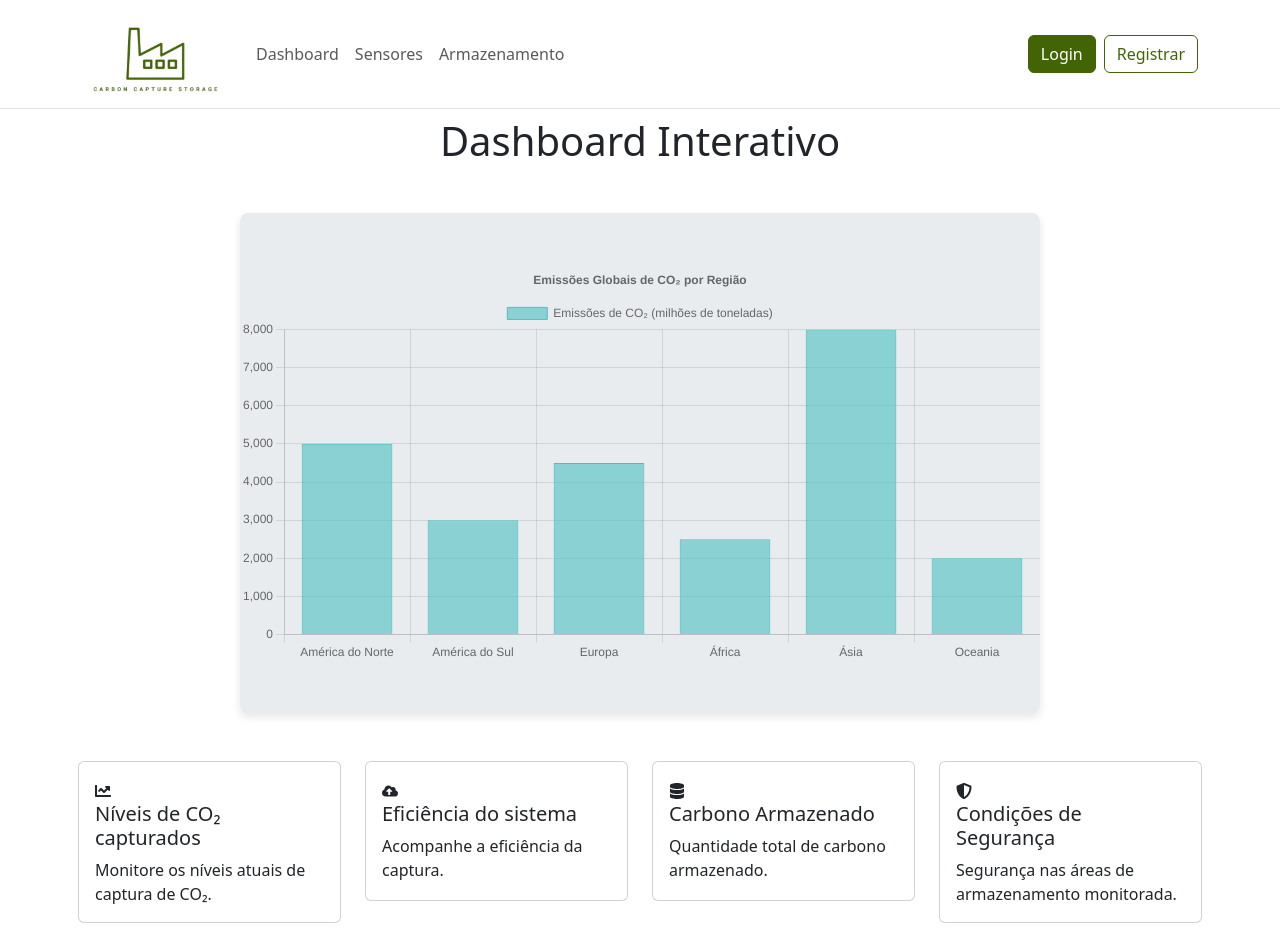
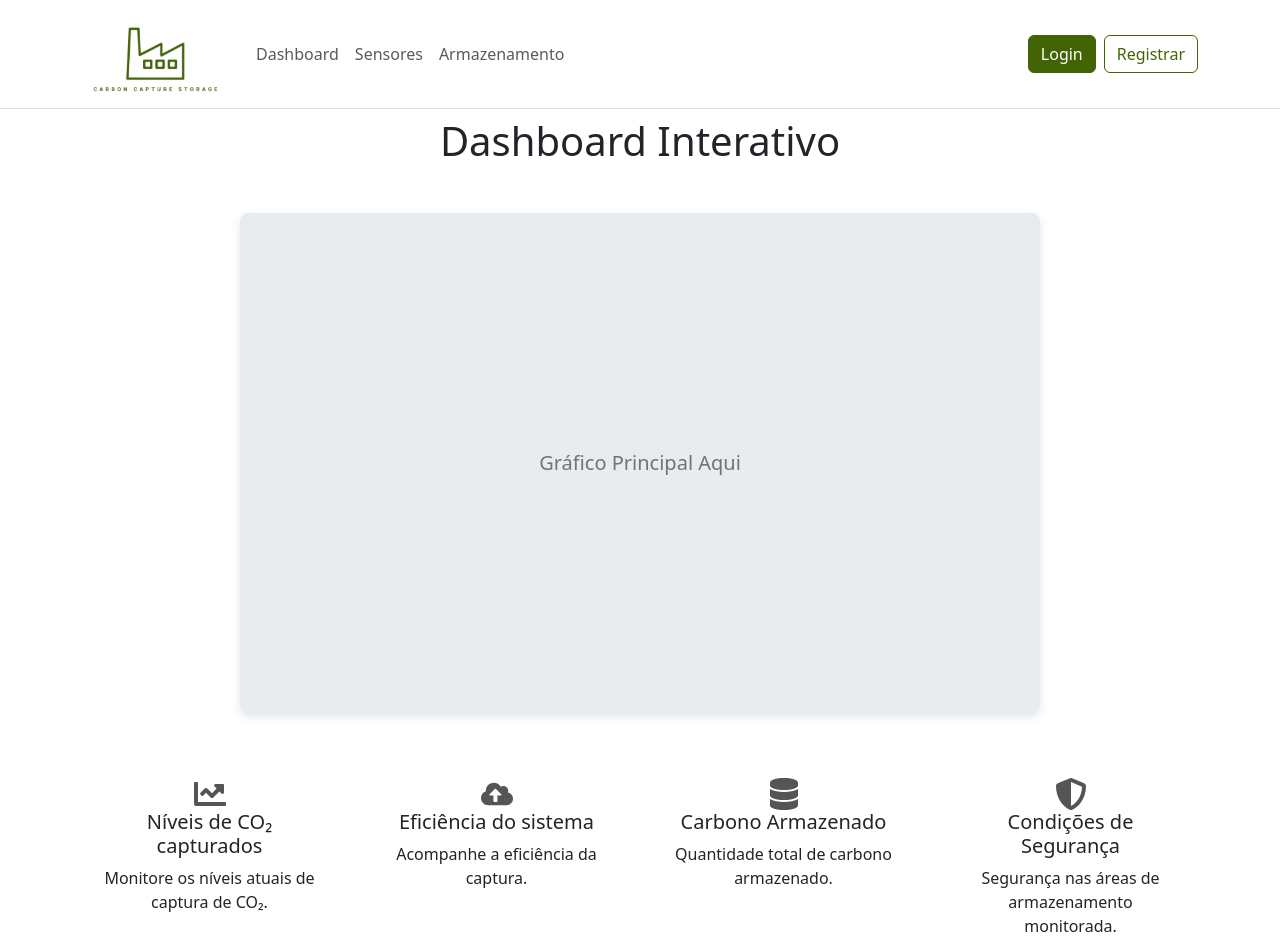
Before and after one commit to Monteiro77/CCS, a React (Vite) app: page /dashboard in a window 1280 px wide. Shown: the top 952 px of the page. Before the commit the page ends 931 px from the top, so only its background shows below. Built offline with nearby package versions, Linux system fonts and the light colour scheme.

Commit message:
mudanças no IfoCard

```diff
--- a/src/App.jsx
+++ b/src/App.jsx
@@ -3,15 +3,14 @@ import Header from './assets/components/Header/Index';
 import 'bootstrap/dist/css/bootstrap.min.css';
 
 function App() {
-
   return (
-      <>
-      <Header></Header>
+    <>
+      <Header /> {/* Header fixado em todas as páginas */}
       <main>
-      <Outlet/>
+        <Outlet /> {/* Renderiza o conteúdo da rota ativa */}
       </main>
     </>
-  )
+  );
 }
 
-export default App
+export default App;
--- a/src/assets/components/Header/Index.jsx
+++ b/src/assets/components/Header/Index.jsx
@@ -9,10 +9,10 @@ export default function Header() {
     <header>
       <nav className="navbar navbar-expand-lg navbar-light bg-white border-bottom">
         <div className="container">
-                    {/* Logo */}
-                    <a className="navbar-brand d-flex align-items-center" href="#">
+          {/* Logo com Link para a Home */}
+          <Link to="/" className="navbar-brand d-flex align-items-center">
             <img src={logo} alt="Logo CCS" style={{ width: '150px' }} />
-                    </a>
+          </Link>
 
           {/* Menu de navegação */}
           <button className="navbar-toggler" type="button" data-bs-toggle="collapse" data-bs-target="#navbarNav" aria-controls="navbarNav" aria-expanded="false" aria-label="Toggle navigation">
@@ -22,13 +22,13 @@ export default function Header() {
           <div className="collapse navbar-collapse d-flex justify-content-between" id="navbarNav">
             <ul className="navbar-nav">
               <li className="nav-item">
-                                <Link to={"/dashboard"} className='nav-link'>Dashboard</Link>
+                <Link to="/dashboard" className="nav-link">Dashboard</Link>
               </li>
-                            <li className="nav-item dropdown">
-                                <Link to={"/sensores"} className='nav-link'>Sensores</Link>
+              <li className="nav-item">
+                <Link to="/sensores" className="nav-link">Sensores</Link>
               </li>
-                            <li className="nav-item dropdown">
-                                <Link to={"/armazenamento"} className='nav-link'>Armazenamento</Link>
+              <li className="nav-item">
+                <Link to="/armazenamento" className="nav-link">Armazenamento</Link>
               </li>
             </ul>
 
--- a/src/assets/components/InfoCard/index.jsx
+++ b/src/assets/components/InfoCard/index.jsx
@@ -1,16 +1,19 @@
-
 import React from 'react';
 import styles from './styles.module.scss';
 
-function InfoCard({ icon: Icon, title, description }) {
+function InfoCard({ icon: Icon, title, description, onClick }) {
   return (
-    <div className={`card ${styles.card}`} style={{minHeight: '140px'}}>
-      <div className="card-body">
+    <button
+      className={`card ${styles.card}`}
+      style={{ minHeight: '140px' }}
+      onClick={onClick}
+    >
+      <div className={`card-body ${styles.cardBody}`}>
         <Icon className={styles.icon} />
         <h5 className="card-title">{title}</h5>
         <p className="card-text">{description}</p>
       </div>
-    </div>
+    </button>
   );
 }
 
--- a/src/assets/components/InfoCard/styles.module.scss
+++ b/src/assets/components/InfoCard/styles.module.scss
@@ -0,0 +1,45 @@
+.card {
+    border: none;
+    cursor: pointer;
+    transition: transform 0.3s ease, background-color 0.3s ease;
+
+    &:hover {
+      transform: scale(1.05);
+    }
+  }
+
+  .cardBody {
+    display: flex;
+    flex-direction: column;
+    align-items: center;
+    justify-content: center;
+    background-color: #fff;
+    border-radius: 8px;
+    transition: background-color 0.3s ease;
+
+    &:hover {
+      background-color: #547c09;
+      color: #fff;
+
+      .icon {
+        color: #fff;
+      }
+
+      .card-title,
+      .card-text {
+        color: #fff;
+      }
+    }
+  }
+
+  .icon {
+    font-size: 2rem;
+    color: #555;
+    transition: color 0.3s ease;
+  }
+
+  .card-title,
+  .card-text {
+    color: #333;
+    transition: color 0.3s ease;
+  }
--- a/src/assets/pages/Dashboard/Index.jsx
+++ b/src/assets/pages/Dashboard/Index.jsx
@@ -1,49 +1,25 @@
 import React from 'react';
-import { Bar } from 'react-chartjs-2';
-import { Chart as ChartJS, CategoryScale, LinearScale, BarElement, Title, Tooltip, Legend } from 'chart.js';
 import styles from './styles.module.scss';
+
+// Importando ícones de exemplo (pode adaptar conforme necessário)
 import { FaChartLine, FaCloudUploadAlt, FaDatabase, FaShieldAlt } from 'react-icons/fa';
 import InfoCard from '../../components/InfoCard';
 
-ChartJS.register(CategoryScale, LinearScale, BarElement, Title, Tooltip, Legend);
-
 export default function Dashboard() {
-  // Dados de exemplo para o gráfico de emissões de CO₂
-  const data = {
-    labels: ['América do Norte', 'América do Sul', 'Europa', 'África', 'Ásia', 'Oceania'],
-    datasets: [
-      {
-        label: 'Emissões de CO₂ (milhões de toneladas)',
-        data: [5000, 3000, 4500, 2500, 8000, 2000],
-        backgroundColor: 'rgba(75, 192, 192, 0.6)',
-        borderColor: 'rgba(75, 192, 192, 1)',
-        borderWidth: 1,
-      },
-    ],
-  };
-
-  const options = {
-    responsive: true,
-    plugins: {
-      legend: {
-        position: 'top',
-      },
-      title: {
-        display: true,
-        text: 'Emissões Globais de CO₂ por Região',
-      },
-    },
-  };
-
   return (
     <>
+
+      {/* Conteúdo principal do Dashboard */}
       <main className="container h-full p-2">
         <h1 className="text-center mb-5">Dashboard Interativo</h1>
 
+        {/* Seção de gráfico central */}
         <div className={styles.chartSection}>
           <div className={styles.chartContainer}>
-            {/* Gráfico de Barras de Emissões de CO₂ */}
-            <Bar data={data} options={options} />
+            {/* Placeholder para gráfico */}
+            <div className={styles.chartPlaceholder}>
+              Gráfico Principal Aqui
+            </div>
           </div>
         </div>
 
@@ -79,7 +55,9 @@ export default function Dashboard() {
           </div>
         </div>
       </main>
+
+      {/* Footer */}
       <footer />
-    </>
+      </>
   );
 }
--- a/src/main.jsx
+++ b/src/main.jsx
@@ -1,26 +1,25 @@
-import App from "./App"
-import React from 'react'
-import ReactDOM from 'react-dom/client'
-import {createBrowserRouter, RouterProvider} from 'react-router-dom'
-import PageNotFound from "./assets/pages/PageNotFound"
-import LandingPage from "./assets/pages/LandingPage/Index"
-import Dashboard from "./assets/pages/Dashboard/Index"
+import App from "./App";
+import React from 'react';
+import ReactDOM from 'react-dom/client';
+import { createBrowserRouter, RouterProvider } from 'react-router-dom';
+import PageNotFound from "./assets/pages/PageNotFound";
+import LandingPage from "./assets/pages/LandingPage/Index";
+import Dashboard from "./assets/pages/Dashboard/Index";
 
 const router = createBrowserRouter([
   {
     path: '/',
-    element: <App/>,
+    element: <App />,
     children: [
-      {index:true, element: <LandingPage/>},
-      {path:'*', element: <PageNotFound/>},
-      {path:'/dashboard', element: <Dashboard/>}
-
-    ]
-  }
-])
+      { index: true, element: <LandingPage /> }, // Página inicial
+      { path: 'dashboard', element: <Dashboard /> }, // Dashboard
+      { path: '*', element: <PageNotFound /> }, // Página 404
+    ],
+  },
+]);
 
 ReactDOM.createRoot(document.getElementById('root')).render(
   <React.StrictMode>
-    <RouterProvider router={router}/>
+    <RouterProvider router={router} />
   </React.StrictMode>,
-)
+);
```
Also changed, not shown: src/assets/pages/Dashboard/styles.module.scss (indentation only). Lines whose indentation alone changed are shown as unchanged.
